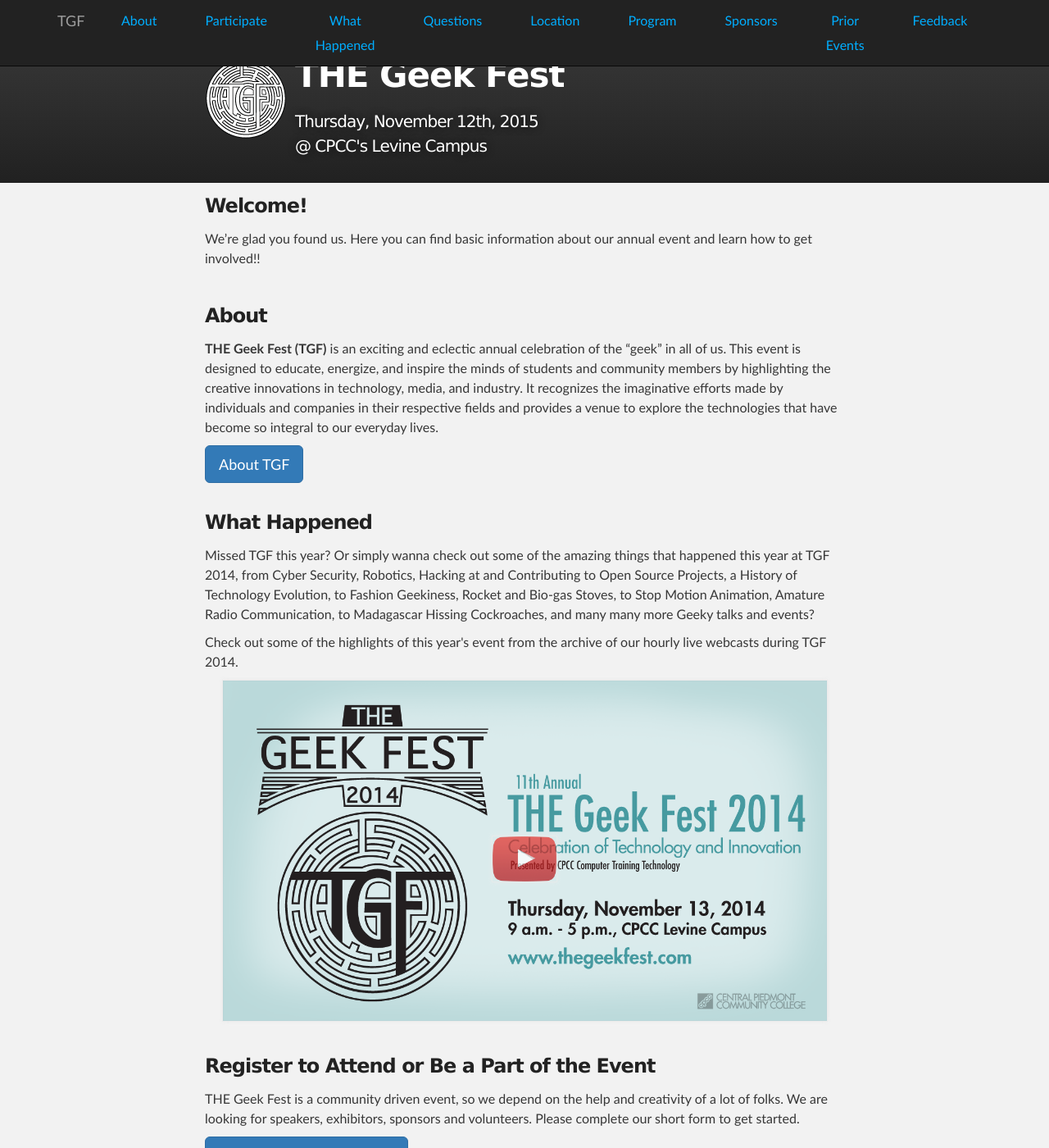
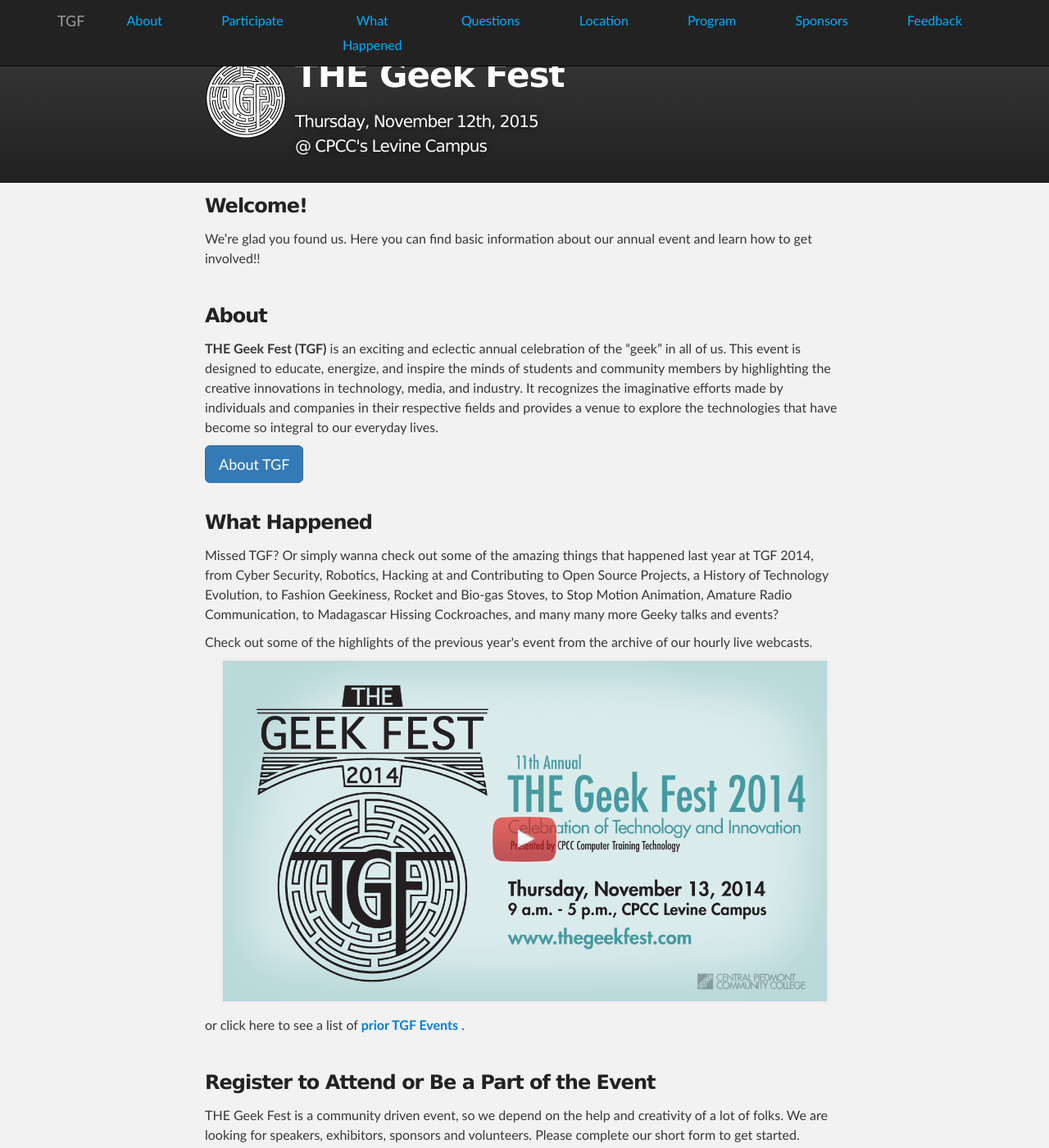
Before and after one commit to bkeyvani/thegeekfest.github.io, a Jekyll site: the page built from index.html, in a window 1280 px wide and 1400 px high. Shown: the whole window at 82% size. Built offline with Jekyll 4.4.1, drawn with Linux system fonts in a browser that asks for light colours; nearby versions of some CDN libraries.

Commit message:
fixed wording for 'what happened', removed prior events from navigation and added to 'what happened' section

```diff
--- a/index.html
+++ b/index.html
@@ -74,15 +73,14 @@
   </a>What Happened
 </h3>
 
-<p>Missed TGF this year? Or simply wanna check out some of the amazing things
-that happened this year at TGF 2014, from Cyber Security, Robotics, Hacking at
-and Contributing to Open Source Projects, a History of Technology Evolution, to
+<p>Missed TGF? Or simply wanna check out some of the amazing things that
+happened last year at TGF 2014, from Cyber Security, Robotics, Hacking at and
+Contributing to Open Source Projects, a History of Technology Evolution, to
 Fashion Geekiness, Rocket and Bio-gas Stoves, to Stop Motion Animation, Amature
-Radio Communication, to Madagascar Hissing Cockroaches, and many many more
-Geeky talks and events?</p>
-<p>Check out some of the highlights of this year's event from the archive of
-our hourly live webcasts during TGF 2014.</p>
-
+Radio Communication, to Madagascar Hissing Cockroaches, and many many more Geeky
+talks and events?</p>
+<p>Check out some of the highlights of the previous year's event from the
+archive of our hourly live webcasts.</p>
 
 <div id="video">
   <a href="https://www.youtube.com/watch?v=diJ1uDQ2IIc&list=PLuRg1jByqFYMIKX0wi4_8T3SBeF0XwFCL" id="ytLink">
@@ -94,6 +92,13 @@
     </div>
   </a>
 </div>
+
+<p>or click here to see a list of
+  <strong>
+    <a href="http://www.cpcc.edu/thegeekfest/prior"
+      target="_blank">prior TGF Events</a>
+  </strong>.
+</p>
 
 <h3 class="section-heading">
   <a name="participate" class="anchor" href="#participate">
```
Also changed, not shown: other parts of index.html (+0 -1 lines).
